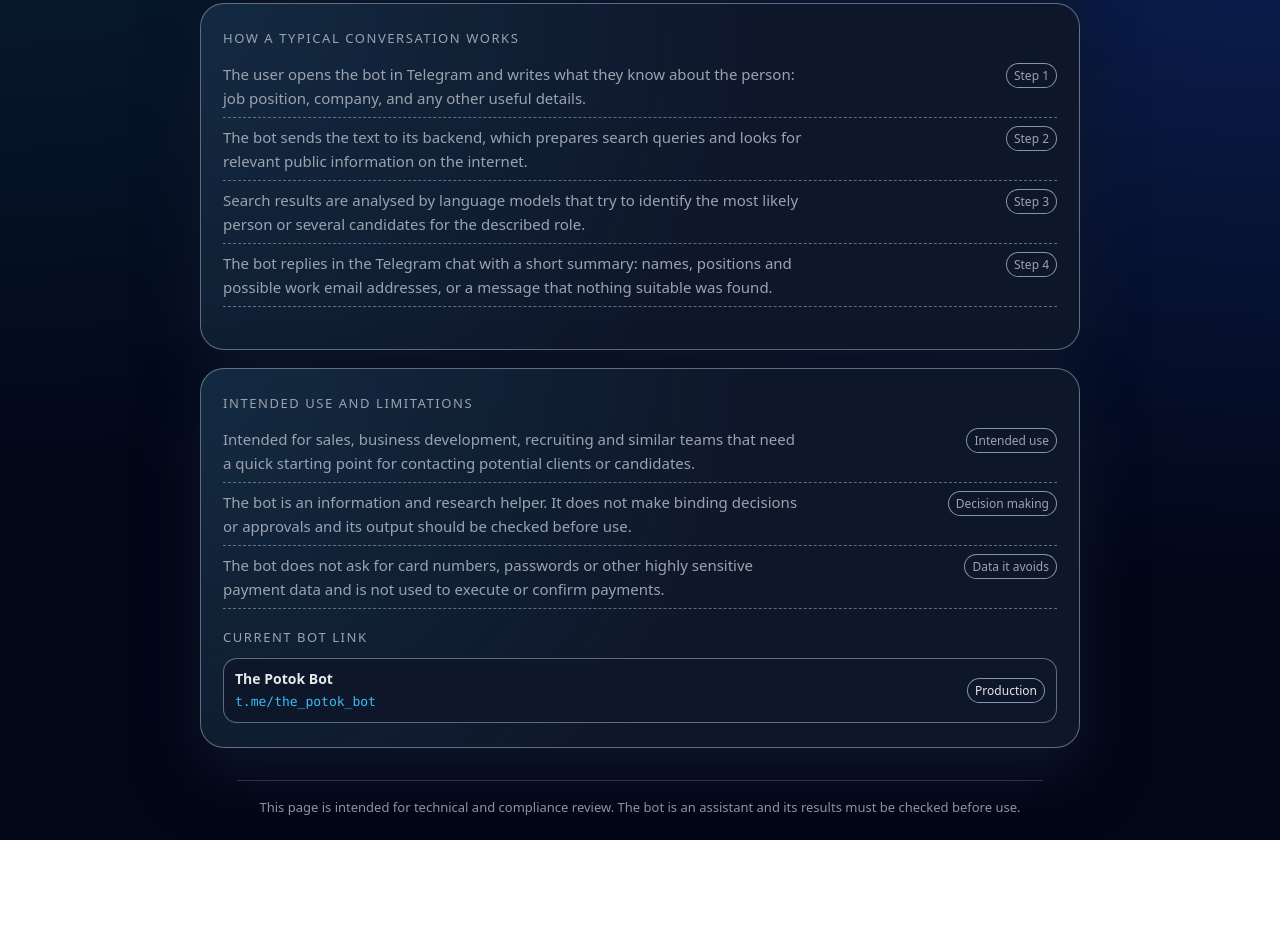
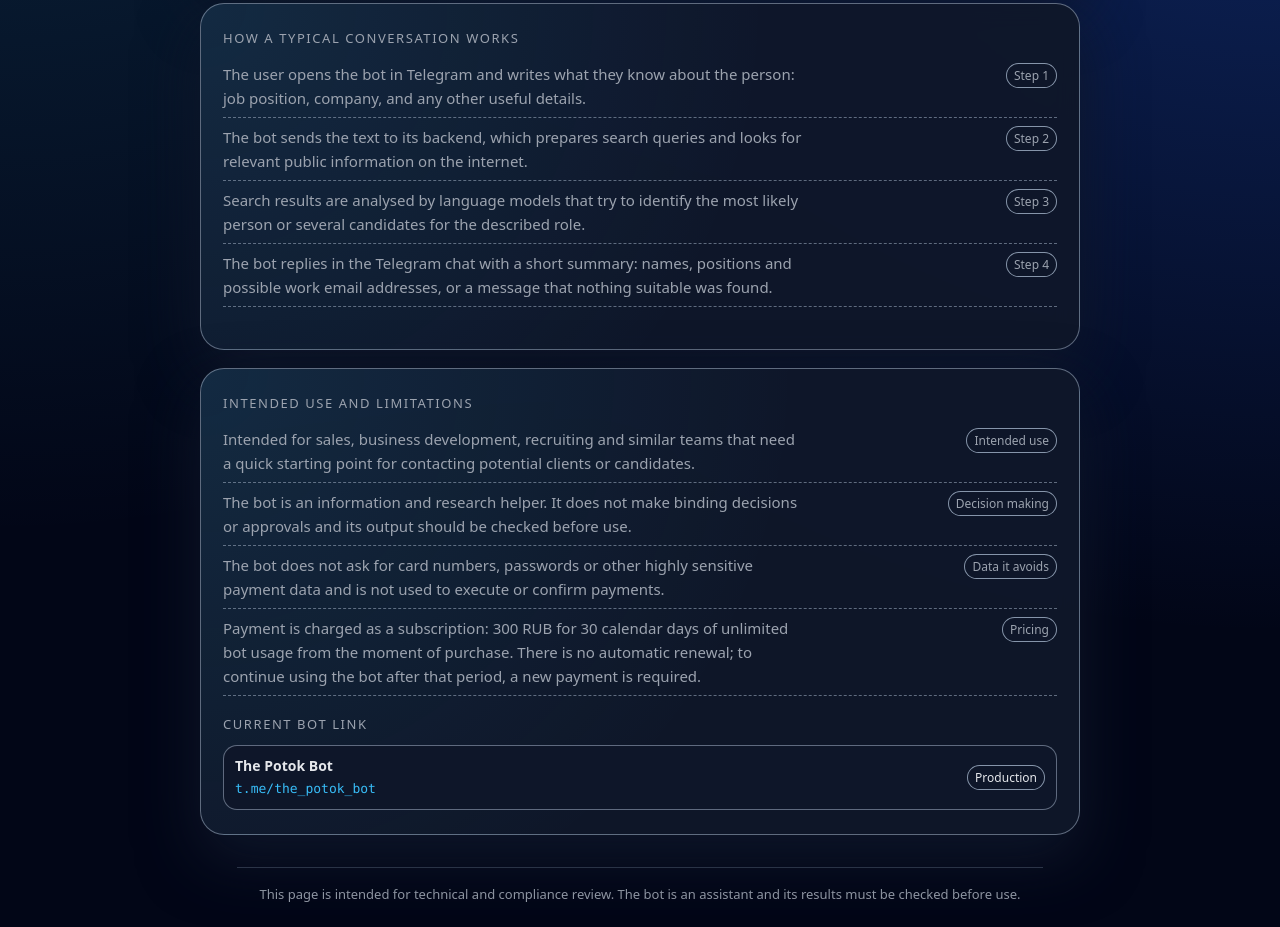
Before and after one commit to Ivang71/ptk, a plain HTML site: page landing.html in a window 1280 px wide. Shown: the part 530-1457 px from the top of the page. Before the commit the page ends 1370 px from the top, so only its background shows below. Drawn offline with Linux system fonts and the light colour scheme.

Commit message:
add payment info

```diff
--- a/landing.html
+++ b/landing.html
@@ -379,6 +379,10 @@
               <span id="lng-use-3">The bot does not ask for card numbers, passwords or other highly sensitive payment data and is not used to execute or confirm payments.</span>
               <span class="pill" id="lng-pill-data">Data it avoids</span>
             </li>
+            <li>
+              <span id="lng-use-4">Payment is charged as a subscription: 300 RUB for 30 calendar days of unlimited bot usage, with no automatic renewal.</span>
+              <span class="pill" id="lng-pill-pricing">Pricing</span>
+            </li>
           </ul>
 
           <div class="section-label" id="lng-link-label">Current bot link</div>
@@ -405,7 +409,7 @@
       var isRu = lang.startsWith("ru");
       var dict = {
         en: {
-          pageTitle: "The Potok Bot – Lead Intake Assistant for Banks",
+          pageTitle: "Potok",
           backLink: "← Back to links",
           title: "The Potok Bot in Telegram",
           subtitle: "The Potok Bot is a Telegram chat bot for people search. You send a short description of a role and company (for example, \"Head of e‑commerce at XYZ\" or \"Director of Sales, Shopify\"), and the bot looks for matching people on the open internet and returns likely full names and possible work emails.",
@@ -427,6 +431,8 @@
           pillUse: "Intended use",
           pillDecisions: "Decision making",
           pillData: "Data it avoids",
+          use4: "Payment is charged as a subscription: 300 RUB for 30 calendar days of unlimited bot usage from the moment of purchase. There is no automatic renewal; to continue using the bot after that period, a new payment is required.",
+          pillPricing: "Pricing",
           howStep1: "Step 1",
           howStep2: "Step 2",
           howStep3: "Step 3",
@@ -438,7 +444,7 @@
           footer1: "This page is intended for technical and compliance review. The bot is an assistant and its results must be checked before use."
         },
         ru: {
-          pageTitle: "Бот «Поток» — помощник по поиску людей",
+          pageTitle: "Поток",
           backLink: "← Назад к ссылкам",
           eyebrow: "Простое описание работы бота",
           title: "Бот «Поток» в Telegram",
@@ -465,6 +471,8 @@
           pillUse: "Назначение",
           pillDecisions: "Принятие решений",
           pillData: "Какие данные не запрашивает",
+          use4: "Оплата взимается по модели подписки: 300 ₽ за 30 календарных дней неограниченного использования бота с момента оплаты. Автопродления нет — по окончании периода при необходимости оформляется новая оплата.",
+          pillPricing: "Оплата",
           openBtn: "Открыть бота",
           linkLabel: "Текущая ссылка на бота",
           linkName: "Бот «Поток»",
@@ -518,6 +526,8 @@
       setText("lng-pill-use", "pillUse");
       setText("lng-pill-decisions", "pillDecisions");
       setText("lng-pill-data", "pillData");
+      setText("lng-use-4", "use4");
+      setText("lng-pill-pricing", "pillPricing");
       setText("lng-link-label", "linkLabel");
       setText("lng-link-name", "linkName");
       setText("lng-link-env", "linkEnv");
```
